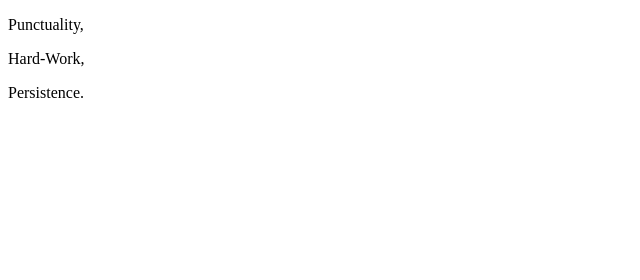
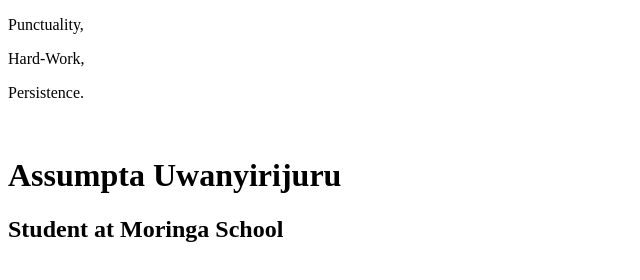
Before and after one commit to Juru-10/portfolio, a plain HTML site: page index.html in a window 1280 px wide. Shown: the whole page, without its empty margins (0-640 px from the left). Drawn offline with Linux system fonts and the light colour scheme.

Commit message:
add profile

```diff
--- a/index.html
+++ b/index.html
@@ -12,6 +12,11 @@
         <p id="two">Hard-Work,</p>
         <p id="three">Persistence.</p>
       </div>
+      <div id="profile">
+        <img src="" alt="">
+        <h1>Assumpta Uwanyirijuru</h1>
+        <h2>Student at Moringa School</h2>
+      </div>
     </div>
   </body>
 </html>
```
